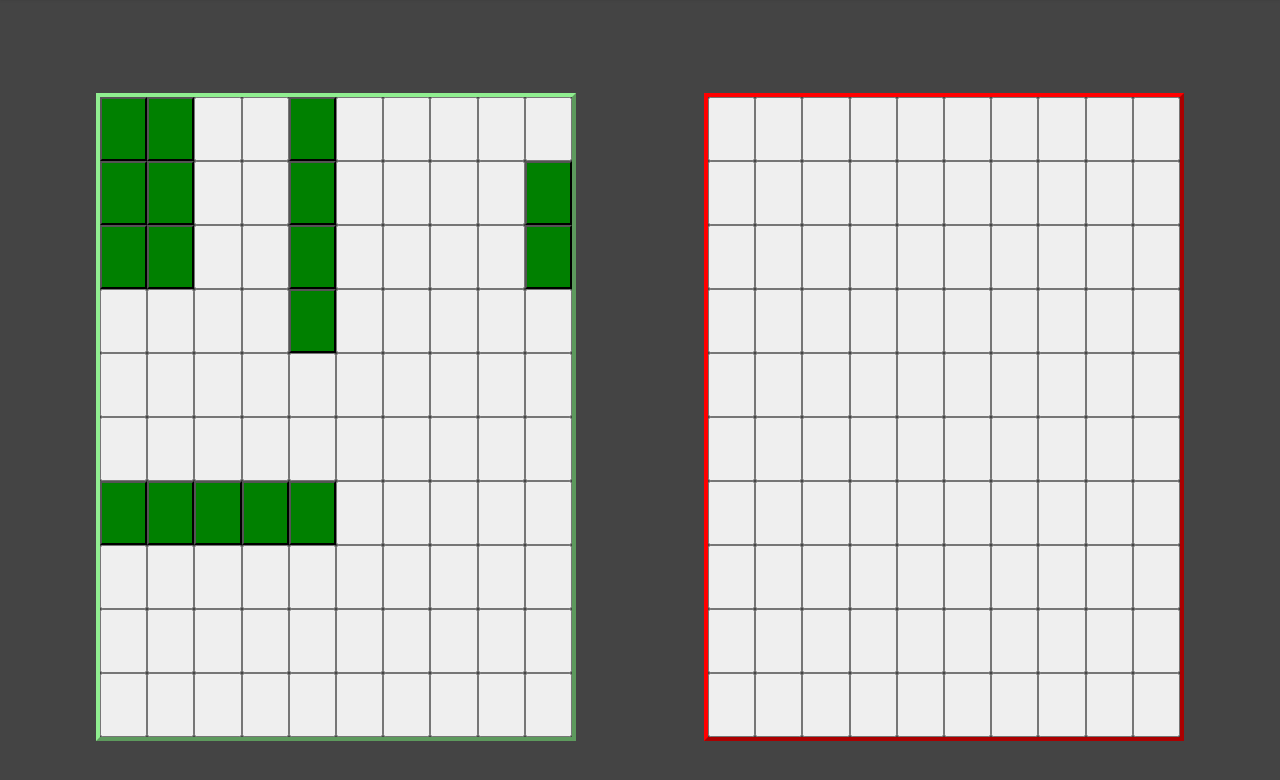
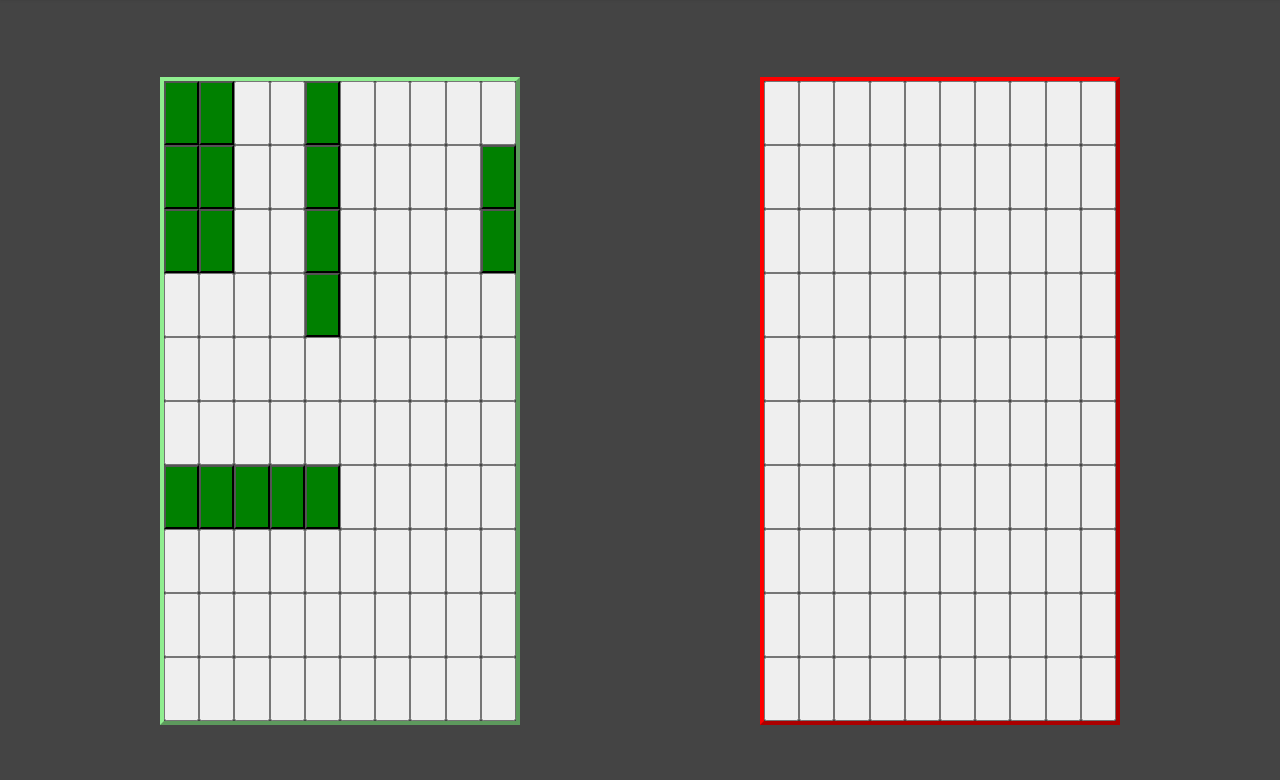
Before and after one commit to 0xYoyo/battleship-game-0xYoyo, a plain HTML site: page index.html in a window 1280 px wide. Shown: the part 164-944 px from the top of the page. Drawn offline with Linux system fonts and the light colour scheme.

Commit message:
remove overflow

```diff
--- a/styles.css
+++ b/styles.css
@@ -5,6 +5,7 @@ body {
   box-sizing: border-box;
   margin: 0;
   background-color: #444;
+  overflow: hidden;
 }
 
 h1 {
@@ -20,8 +21,8 @@ h1 {
 .container {
   display: grid;
   grid-template-columns: 1fr 1fr;
-  gap: 8rem;
-  padding: 6rem;
+  gap: 15rem;
+  padding: 5rem 10rem;
 }
 
 .left,
```
